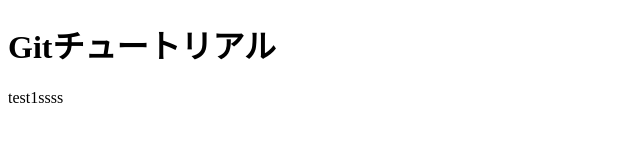
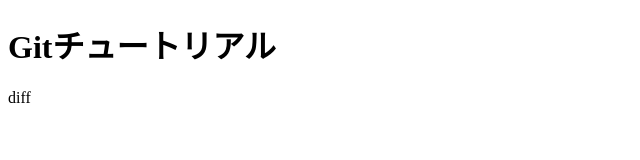
Before and after one commit to loancoyote/git_tutrail25, a plain HTML site: page index.html in a window 1280 px wide. Shown: the full height of the page, 0-640 px from the left. Drawn offline with Linux system fonts and the light colour scheme.

Commit message:
diffの追加

```diff
--- a/index.html
+++ b/index.html
@@ -7,6 +7,6 @@
   </head>
   <body>
     <h1>Gitチュートリアル</h1>
-    <p>test1ssss</p>
+    <p>diff</p>
   </body>
 </html>
```
